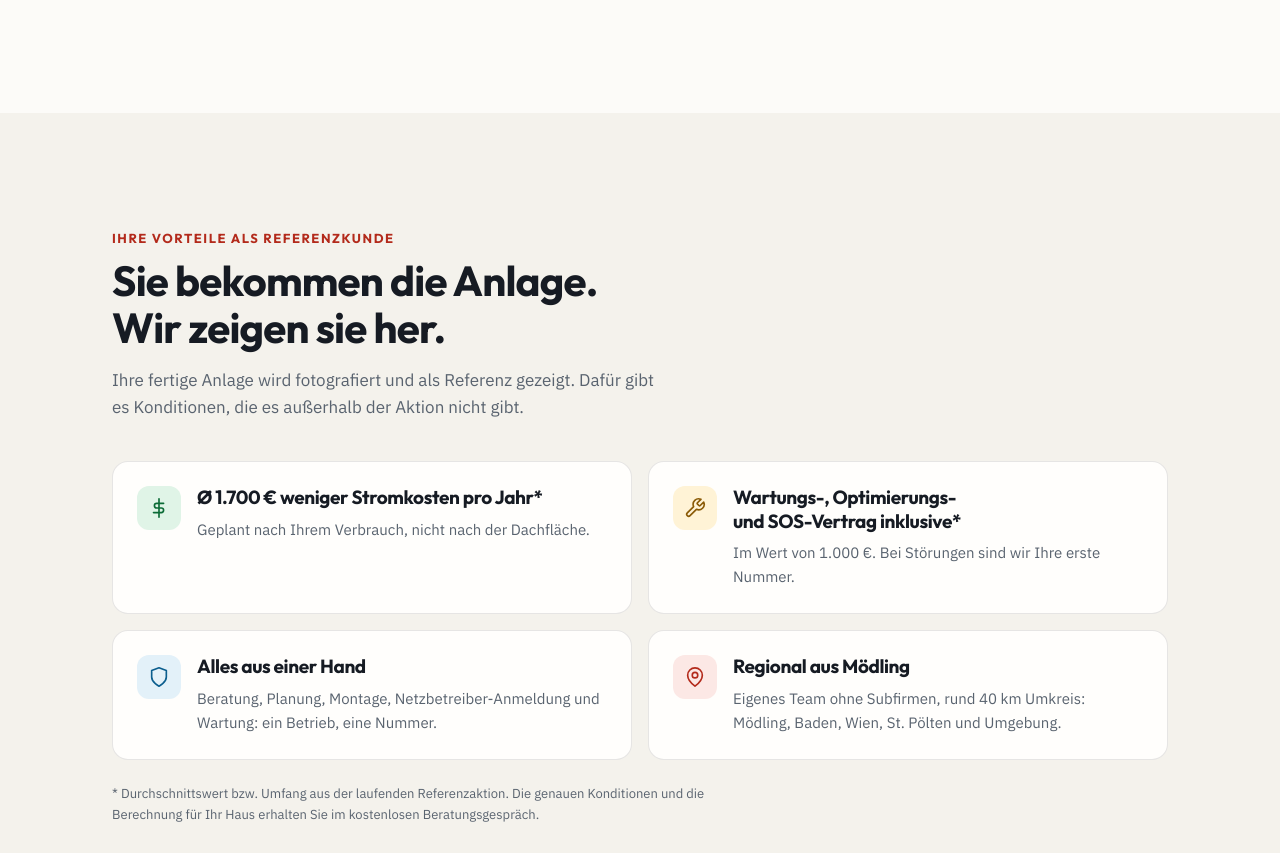
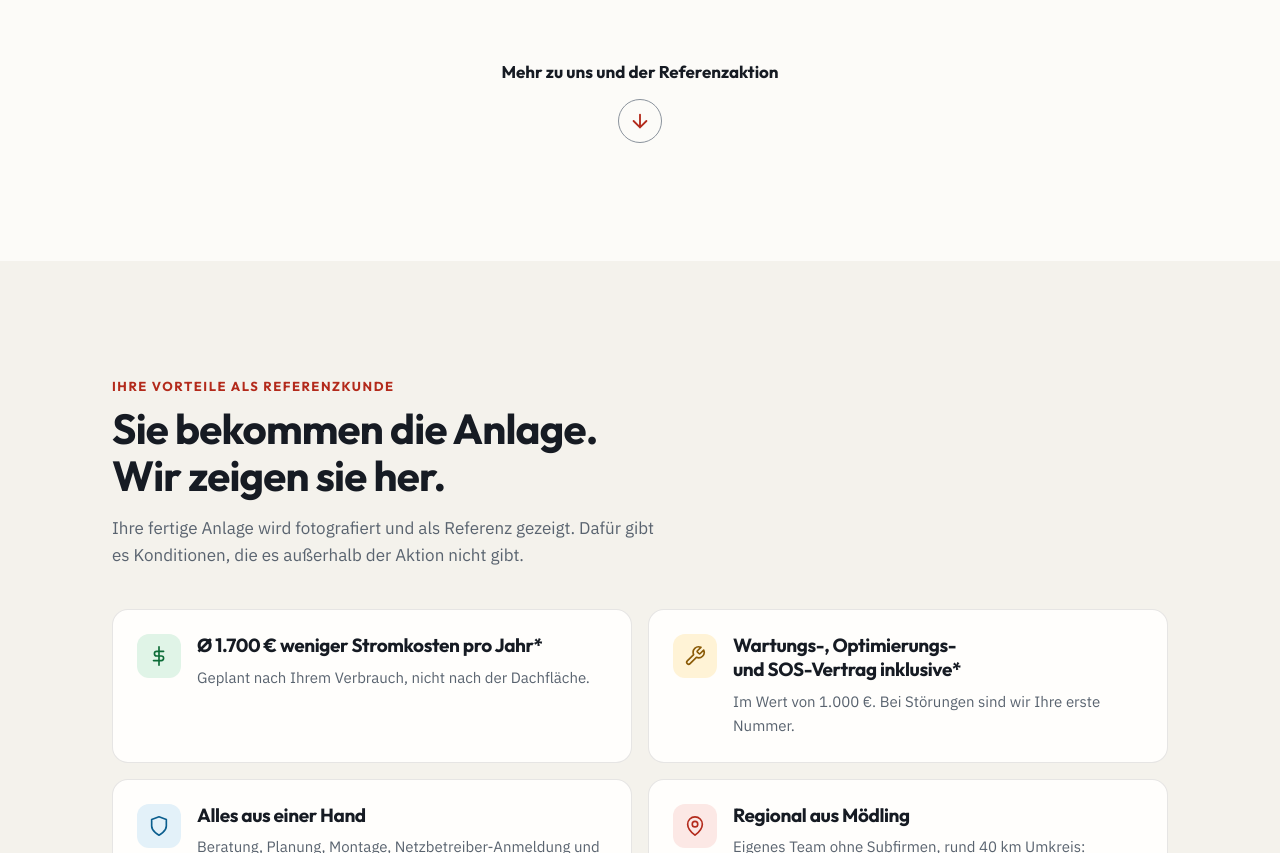
Before and after one commit to strom-macher/strom-macher.test, a plain HTML site: page aktion/referenz/index.html in a window 1280 px wide. Shown: the part 1387-2240 px from the top of the page. Drawn offline with Linux system fonts and the light colour scheme.

Commit message:
Referenz-LP: Pfeil "Mehr zu uns und der Referenzaktion" unter dem Formular
Co-Authored-By: Claude Opus 5.5 <noreply@anthropic.com>
Claude-Session: https://claude.ai/code/session_01MHx4GnfGXNmim24xTLGVMU

```diff
--- a/aktion/referenz/index.html
+++ b/aktion/referenz/index.html
@@ -171,6 +171,13 @@
           <noscript><p class="form-hint">Ohne JavaScript funktioniert das Formular nicht. Bitte rufen Sie uns an: +43 664 11 09 721.</p></noscript>
         </form>
       </div>
+
+      <a class="more-cue" href="#vorteile">
+        <span>Mehr zu uns und der Referenzaktion</span>
+        <span class="more-cue-arrow" aria-hidden="true">
+          <svg viewBox="0 0 24 24" width="22" height="22" fill="none" stroke="currentColor" stroke-width="2" stroke-linecap="round" stroke-linejoin="round"><path d="M12 5v14M5 12l7 7 7-7"/></svg>
+        </span>
+      </a>
     </div>
   </section>
 
```
